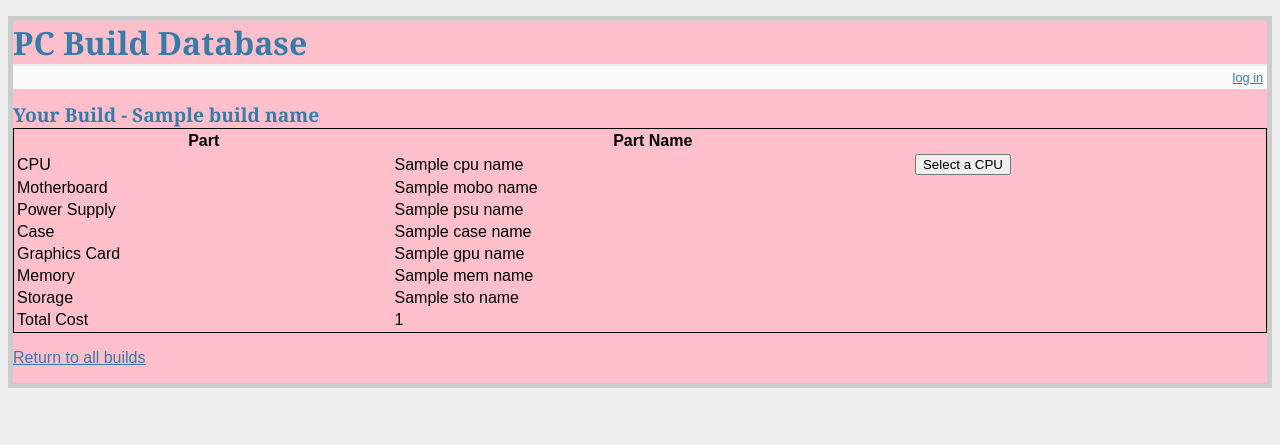
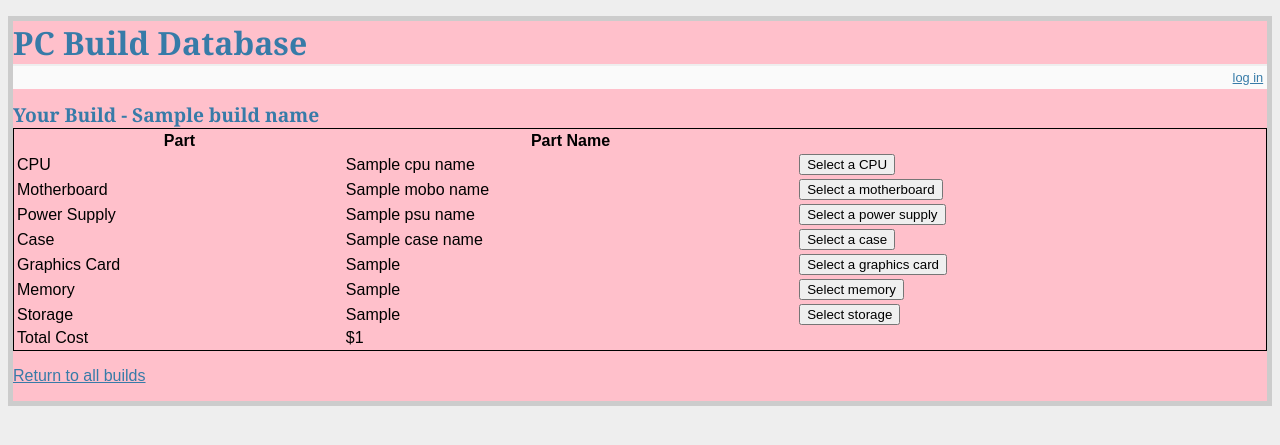
Before and after one commit to btsaubt/pc-build-db, a Flask app: template templates/current_build.html in a window 1280 px wide. Shown: the top 445 px of the page. Run offline with Flask 2, Linux system fonts and the light colour scheme; the template is opened without the code that fills it: most values are stand-ins (such as "Sample title", 1, 10 or a date in 2020); parts of the project's set-up code (start-up, migrations or seed data) failed here and were passed over.

Commit message:
some work done on cpu, psu, and motherboard index html files, and backend indices working

```diff
--- a/server.py
+++ b/server.py
@@ -81,7 +81,7 @@ def cpu_index():
     all_ids = []
     cursor = g.conn.execute("SELECT * FROM cpu")
     for result in cursor:
-        all_cpus.append('<td>{}</td><td>{}</td><td>{}</td><td>{}</td><td>{}</td>'.format(
+        all_cpus.append('<td>{}</td><td>{}GHz</td><td>{}</td><td>{}W</td><td>${}</td>'.format(
             result['cpu_name'], result['speed'], result['cores'], result['tdp'], result['price']))
         all_ids.append(result['cpu_id'])
 
@@ -92,6 +92,150 @@ def cpu_index():
     # for example, the below file reads template/index.html
     #
     return render_template("cpu_index.html", **context)
+
+@app.route('/motherboard_index')
+def motherboard_index():
+    """
+    get all mobos ids and information from sql table
+    """
+
+    all_mobos = []
+    all_ids = []
+    cursor = g.conn.execute("SELECT * FROM motherboard")
+    for result in cursor:
+        all_mobos.append('<td>{}</td><td>{}</td><td>${}</td>'.format(result['mobo_name'],
+                                                                     result['ram_slots'],
+                                                                     result['price']))
+        all_ids.append(result['mobo_id'])
+
+    context = dict(mobos=zip(all_mobos, all_ids))
+
+    #
+    # render_template looks in the templates/ folder for files.
+    # for example, the below file reads template/index.html
+    #
+    return render_template("motherboard_index.html", **context)
+
+
+@app.route('/psu_index')
+def psu_index():
+    """
+    get all PSU ids and information from sql table
+    """
+
+    all_psus = []
+    all_ids = []
+    cursor = g.conn.execute("SELECT * FROM psu")
+    for result in cursor:
+        all_psus.append('<td>{}</td><td>{}</td><td>{}</td><td>{}W</td><td>{}</td><td>${}</td>'.
+                        format(result['psu_name'], result['series'], result['efficiency'],
+                               result['watts'], result['modular'], result['price']))
+        all_ids.append(result['psu_id'])
+
+    context = dict(psus=zip(all_psus, all_ids))
+
+    #
+    # render_template looks in the templates/ folder for files.
+    # for example, the below file reads template/index.html
+    #
+    return render_template("psu_index.html", **context)
+
+
+@app.route('/case_index')
+def case_index():
+    """
+    get all case ids and information from sql table
+    """
+
+    all_cases = []
+    all_ids = []
+    cursor = g.conn.execute("SELECT * FROM cases")
+    for result in cursor:
+        all_cases.append('<td>{}</td><td>{}</td><td>{}</td><td>{}</td><td>${}</td>'.
+                         format(result['case_name'], result['type'], result['ext_bays'],
+                                result['int_bays'], result['price']))
+        all_ids.append(result['case_id'])
+
+    context = dict(cases=zip(all_cases, all_ids))
+
+    #
+    # render_template looks in the templates/ folder for files.
+    # for example, the below file reads template/index.html
+    #
+    return render_template("case_index.html", **context)
+
+
+@app.route('/gpu_index')
+def gpu_index():
+    """
+    get all GPU ids and information from sql table
+    """
+
+    all_gpus = []
+    all_ids = []
+    cursor = g.conn.execute("SELECT * FROM gpu")
+    for result in cursor:
+        all_gpus.append('''<td>{}</td><td>{}</td><td>{}</td><td>{}GHz</td><td>{}W</td><td>{}GB</td>
+<td>${}</td>'''.format(result['gpu_name'], result['series'], result['chipset'],
+                       result['core_clock'], result['tdp'], result['gpu_mem'], result['price']))
+        all_ids.append(result['gpu_id'])
+
+    context = dict(gpus=zip(all_gpus, all_ids))
+
+    #
+    # render_template looks in the templates/ folder for files.
+    # for example, the below file reads template/index.html
+    #
+    return render_template("gpu_index.html", **context)
+
+
+@app.route('/memory_index')
+def memory_index():
+    """
+    get all memory ids and information from sql table
+    """
+
+    all_mems = []
+    all_ids = []
+    cursor = g.conn.execute("SELECT * FROM memory")
+    for result in cursor:
+        all_mems.append('<td>{}</td><td>{}</td><td>{}</td><td>{}GB</td><td>{}</td><td>${}</td>'.
+                        format(result['mem_name'], result['speed'], result['cas'],
+                               result['module_size'], result['module_num'], result['price']))
+        all_ids.append(result['mem_id'])
+
+    context = dict(mems=zip(all_mems, all_ids))
+
+    #
+    # render_template looks in the templates/ folder for files.
+    # for example, the below file reads template/index.html
+    #
+    return render_template("memory_index.html", **context)
+
+
+@app.route('/storage_index')
+def storage_index():
+    """
+    get all storage ids and information from sql table
+    """
+
+    all_stos = []
+    all_ids = []
+    cursor = g.conn.execute("SELECT * FROM storage")
+    for result in cursor:
+        all_stos.append('''<td>{}</td><td>{}</td><td>{}</td><td>{}</td><td>{}GB</td><td>{}</td>
+<td>${}</td>'''.format(result['sto_name'], result['series'], result['form'], result['type'],
+                       result['capacity'], result['cache'] if "{}MB".format(result['cache']) is
+                       not None else '', result['price']))
+        all_ids.append(result['sto_id'])
+
+    context = dict(stos=zip(all_stos, all_ids))
+
+    #
+    # render_template looks in the templates/ folder for files.
+    # for example, the below file reads template/index.html
+    #
+    return render_template("storage_index.html", **context)
 
 
 @app.route('/current_build')
@@ -112,7 +256,7 @@ def current_build():
             curr_price += result2['price']
         cursor2.close()
     else:
-        context['cpu_name'] = "Select a CPU"
+        context['cpu_name'] = "No CPU selected"
 
     if 'mobo_id' in session:
         cursor2 = g.conn.execute(
@@ -123,7 +267,7 @@ def current_build():
             curr_price += result2['price']
         cursor2.close()
     else:
-        context['mobo_name'] = "Select a motherboard"
+        context['mobo_name'] = "No motherboard selected"
 
     if 'psu_id' in session:
         cursor2 = g.conn.execute(
@@ -133,7 +277,7 @@ def current_build():
             curr_price += result2['price']
         cursor2.close()
     else:
-        context['psu_name'] = "Select a power supply"
+        context['psu_name'] = "No power supply selected"
 
     if 'case_id' in session:
         cursor2 = g.conn.execute(
@@ -143,12 +287,12 @@ def current_build():
             curr_price += result2['price']
         cursor2.close()
     else:
-        context['case_name'] = "Select a case"
+        context['case_name'] = "No case selected"
 
     # select names of parts using has_gpu, has_memory, and has_storage
     if 'gpu_ids' in session:
         all_gpu_ids = ''
-        for gid in gpu_ids:
+        for gid in session['gpu_ids']:
             all_gpu_ids += ' OR gpu_id = {}'.format(gid)
         all_gpu_ids = all_gpu_ids[4:]
         gpu_names = []
@@ -159,11 +303,11 @@ def current_build():
         context['gpu_name'] = gpu_names
         cursor2.close()
     else:
-        context['gpu_name'] = ["Select a GPU"]
+        context['gpu_name'] = ["No GPU selected"]
 
     if 'mem_ids' in session:
         all_mem_ids = ''
-        for mid in mem_ids:
+        for mid in session['mem_ids']:
             all_mem_ids += ' OR mem_id = {}'.format(mid)
         all_mem_ids = all_mem_ids[4:]
         mem_names = []
@@ -174,11 +318,11 @@ def current_build():
         context['mem_name'] = mem_names
         cursor2.close()
     else:
-        context['mem_name'] = ["Select memory"]
+        context['mem_name'] = ["No memory selected"]
 
     if 'sto_ids' in session:
         all_sto_ids = ''
-        for sid in sto_ids:
+        for sid in session['sto_ids']:
             all_sto_ids += ' OR sto_id = {}'.format(sid)
         all_sto_ids = all_sto_ids[4:]
         sto_names = []
@@ -189,7 +333,7 @@ def current_build():
         context['sto_name'] = sto_names
         cursor2.close()
     else:
-        context['sto_name'] = ["Select storage"]
+        context['sto_name'] = ["No storage selected"]
 
     context['total_cost'] = curr_price
 
@@ -230,6 +374,7 @@ def add_new_build():
     return redirect(url_for('current_build'))
 
 
+# ***************ADD LOGIC TO CHECK SOCKET TYPE WHEN TRYING TO ADD CPU OR MOTHERBOARD***************
 @app.route('/add_cpu', methods=['POST'])
 def add_cpu():
     """
@@ -238,6 +383,66 @@ def add_cpu():
     session['cpu_id'] = request.form['cpu_id']
     return redirect(url_for('current_build'))
 
+
+# ***************ADD LOGIC TO CHECK SOCKET TYPE WHEN TRYING TO ADD CPU OR MOTHERBOARD***************
+# ***************ADD LOGIC TO CHECK FORM FACTOR WHEN TRYING TO ADD CPU OR MOTHERBOARD***************
+@app.route('/add_mobo', methods=['POST'])
+def add_mobo():
+    """
+    add mobo to session, redirect to current_build
+    """
+    session['mobo_id'] = request.form['mobo_id']
+    return redirect(url_for('current_build'))
+
+
+# ***************ADD LOGIC TO CHECK FORM FACTOR WHEN TRYING TO ADD CPU OR MOTHERBOARD***************
+@app.route('/add_psu', methods=['POST'])
+def add_psu():
+    """
+    add psu to session, redirect to current_build
+    """
+    session['psu_id'] = request.form['psu_id']
+    return redirect(url_for('current_build'))
+
+
+# ***************ADD LOGIC TO CHECK FORM FACTOR WHEN TRYING TO ADD CPU OR MOTHERBOARD***************
+@app.route('/add_case', methods=['POST'])
+def add_case():
+    """
+    add case to session, redirect to current_build
+    """
+    session['case_id'] = request.form['case_id']
+    return redirect(url_for('current_build'))
+
+
+# ************************FOR THESE ADD TO A LIST IF NOT ALREADY INSIDE*****************************
+@app.route('/add_gpu', methods=['POST'])
+def add_gpu():
+    """
+    add gpu to session, redirect to current_build
+    """
+    session['gpu_id'] = request.form['gpu_id']
+    return redirect(url_for('current_build'))
+
+
+# ************************FOR THESE ADD TO A LIST IF NOT ALREADY INSIDE*****************************
+@app.route('/add_mem', methods=['POST'])
+def add_mem():
+    """
+    add memory to session, redirect to current_build
+    """
+    session['mem_id'] = request.form['mem_id']
+    return redirect(url_for('current_build'))
+
+
+# ************************FOR THESE ADD TO A LIST IF NOT ALREADY INSIDE*****************************
+@app.route('/add_sto', methods=['POST'])
+def add_sto():
+    """
+    add storage to session, redirect to current_build
+    """
+    session['sto_id'] = request.form['sto_id']
+    return redirect(url_for('current_build'))
 
 
 @app.route('/build_index')
@@ -337,7 +542,7 @@ def build_index():
         curr_build += "</td>"
         cursor2.close()
 
-        curr_build += "<td>{}</td>".format(curr_price)
+        curr_build += "<td>${}</td>".format(curr_price)
 
         all_builds.append(curr_build)
     cursor.close()
--- a/templates/current_build.html
+++ b/templates/current_build.html
@@ -13,25 +13,37 @@
         <td>CPU</td> <td>{{cpu_name}}</td> <td><form method="POST" action="{{ url_for('cpu_index') }}"><input type="submit" value="Select a CPU"></form></td>
       </tr>
       <tr>
-        <td>Motherboard</td> <td>{{mobo_name}}</td>
+        <td>Motherboard</td> <td>{{mobo_name}}</td> <td><form method="POST" action="{{ url_for('motherboard_index') }}"><input type="submit" value="Select a motherboard"></form></td>
       </tr>
       <tr>
-        <td>Power Supply</td> <td>{{psu_name}}</td>
+        <td>Power Supply</td> <td>{{psu_name}}</td> <td><form method="POST" action="{{ url_for('psu_index') }}"><input type="submit" value="Select a power supply"></form></td>
       </tr>
       <tr>
-        <td>Case</td> <td>{{case_name}}</td>
+        <td>Case</td> <td>{{case_name}}</td> <td><form method="POST" action="{{ url_for('case_index') }}"><input type="submit" value="Select a case"></form></td>
       </tr>
       <tr>
-        <td>Graphics Card</td> <td>{{gpu_name}}</td>
+        <td>Graphics Card</td>
+        <td>{% for gpu_n in gpu_name %}
+          {{gpu_n}}
+        {% endfor %}</td>
+        <td><form method="POST" action="{{ url_for('gpu_index') }}"><input type="submit" value="Select a graphics card"></form></td>
       </tr>
       <tr>
-        <td>Memory</td> <td>{{mem_name}}</td>
+        <td>Memory</td>
+        <td>{% for mem_n in mem_name %}
+          {{mem_n}}
+        {% endfor %}</td>
+        <td><form method="POST" action="{{ url_for('memory_index') }}"><input type="submit" value="Select memory"></form></td>
       </tr>
       <tr>
-        <td>Storage</td> <td>{{sto_name}}</td>
+        <td>Storage</td>
+        <td>{% for sto_n in sto_name %}
+          {{sto_n}}
+        {% endfor %}</td>
+        <td><form method="POST" action="{{ url_for('storage_index') }}"><input type="submit" value="Select storage"></form></td>
       </tr>
       <tr>
-        <td>Total Cost</td> <td>{{total_cost}}</td>
+        <td>Total Cost</td> <td>${{total_cost}}</td>
       </tr>
     </table>
   </div>
```
Also changed, not shown: templates/cpu_index.html (+5 -6 lines), templates/motherboard_index.html (+19 -10 lines), templates/psu_index.html (+23 -12 lines).
